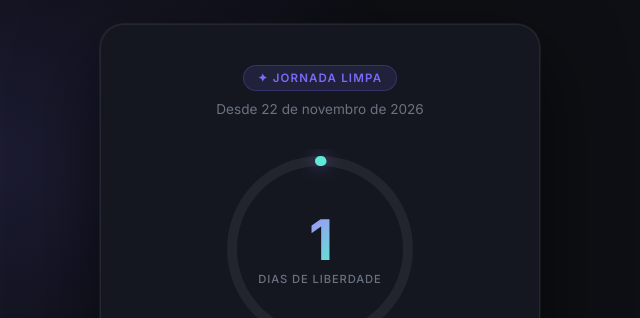
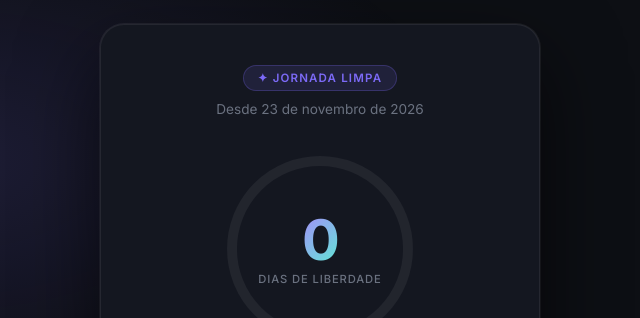
Before and after one commit to danhpaiva/jornada-limpa-claude, a plain HTML site: page jornada/index.html in a window 1280 px wide. Shown: the top 318 px of the page, 320-960 px from the left. Drawn offline with Linux system fonts and the light colour scheme.

Commit message:
refact: test cicd

```diff
--- a/jornada/assets/js/script.js
+++ b/jornada/assets/js/script.js
@@ -1,5 +1,5 @@
 document.addEventListener('DOMContentLoaded', () => {
-  const DATA_INICIO = new Date('2026-11-22T00:00:00');
+  const DATA_INICIO = new Date('2026-11-23T00:00:00');
 
   const elDias = document.getElementById('dias-limpos');
   const elMensagem = document.getElementById('mensagem');
--- a/jornada/index.html
+++ b/jornada/index.html
@@ -18,7 +18,7 @@
 
     <header class="card__header">
       <span class="badge">✦ Jornada Limpa</span>
-      <p class="card__date" id="data-inicio-label">Desde 22 de novembro de 2026</p>
+      <p class="card__date" id="data-inicio-label">Desde 23 de novembro de 2026</p>
     </header>
 
     <section class="counter-ring" aria-label="Contador de dias">
```
